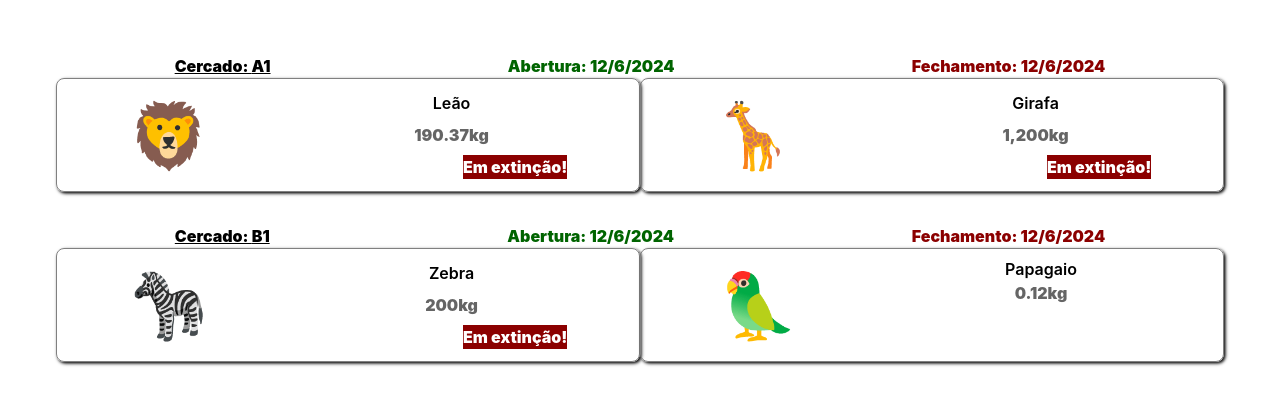
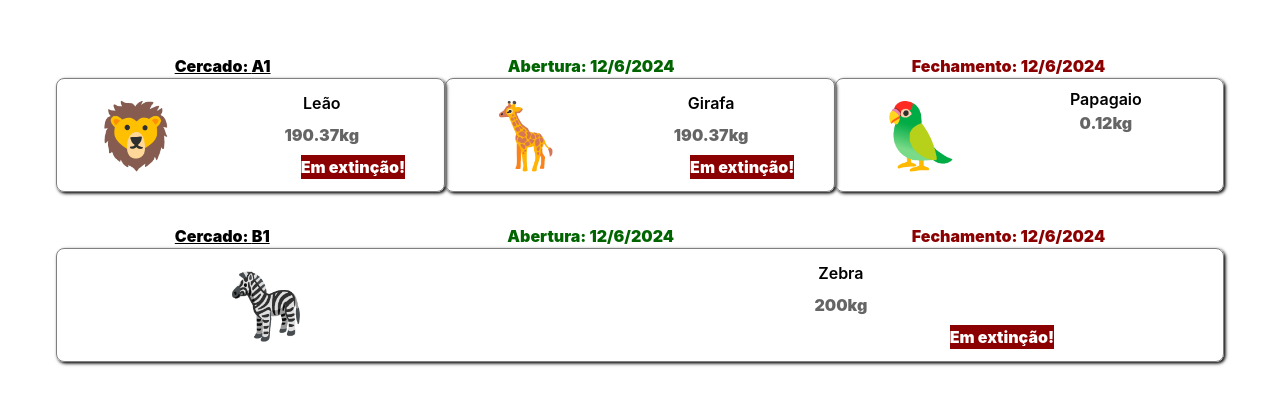
Before and after one commit to ufjf-dcc207/ufjf-dcc207-2024-3-a-atv03-0pedrobonfa, a React (Vite) app: page / in a window 1280 px wide. Shown: the part 192-596 px from the top of the page. Built offline with nearby package versions, Linux system fonts and the light colour scheme.

Commit message:
filtra com if

```diff
--- a/src/App.tsx
+++ b/src/App.tsx
@@ -2,18 +2,51 @@ import './App.css'
 import Animal from './Animal'
 import Exibicao from "./Exibicao";
 import { ReactNode } from 'react';
+type AnimaisTuplaType = [string, string, number, boolean];
+
+const ANIMAIS:AnimaisTuplaType[] = [
+
+  ["🦁", "Leão" ,190.37, true],
+  ["🦒", "Girafa", 190.37, true],
+  ["🦜", "Papagaio", 0.12, false],
+  ["🦓", "Zebra" ,200, true],
+
+];
+
 function App() {
+    const exA1:ReactNode[] = [];
+    const exB2:ReactNode[] = [];
 
-  const exA1:ReactNode[] =[
+    for(let i =0; i<ANIMAIS.length; i++){
 
-    <Animal icone='🦁' nome='Leão' peso={190.37} extincao={true}/>,
-    <Animal icone='🦒' nome='Girafa' peso={1200} extincao={true}/>
-  ];
-  const exB1:ReactNode[]=[
+      //if(ANIMAIS[i][2]<200.00){
+      //exA1.push(<Animal
+        // icone={ANIMAIS[i][0]}
+        // nome={ANIMAIS[i][1]}
+        // peso={ANIMAIS[i][2]}
+        // extincao={ANIMAIS[i][3]}
+        ///>
+        // else{
+        //   exB2.push(<Animal
+            // icone={ANIMAIS[i][0]}
+            // nome={ANIMAIS[i][1]}
+            // peso={ANIMAIS[i][2]}
+            // extincao={ANIMAIS[i][3]}
+            // />
+        //}
 
-    <Animal icone='🦓' nome='Zebra' peso={200} extincao={true}/>,
-    <Animal icone='🦜' nome='Papagaio' peso={0.12}/>
-  ];
+      //);
+    //}
+      const ex = ANIMAIS[i][2]<200.00?exA1 : exB2;
+      ex.push(<Animal
+        icone={ANIMAIS[i][0]}
+        nome={ANIMAIS[i][1]}
+        peso={ANIMAIS[i][2]}
+        extincao={ANIMAIS[i][3]}
+
+      />
+    );
+    }
 
   return (
     <div className='app'>
@@ -25,7 +58,7 @@ function App() {
 
       <Exibicao abertura={new Date("2024-12-06T08:00:00.000-03:00")} fechamento={new Date("2024-12-06T16:00:00.000-03:00")}
       cercado='B1'
-      >{exB1}</Exibicao>
+      >{exB2}</Exibicao>
     </div>
 
   )
```
